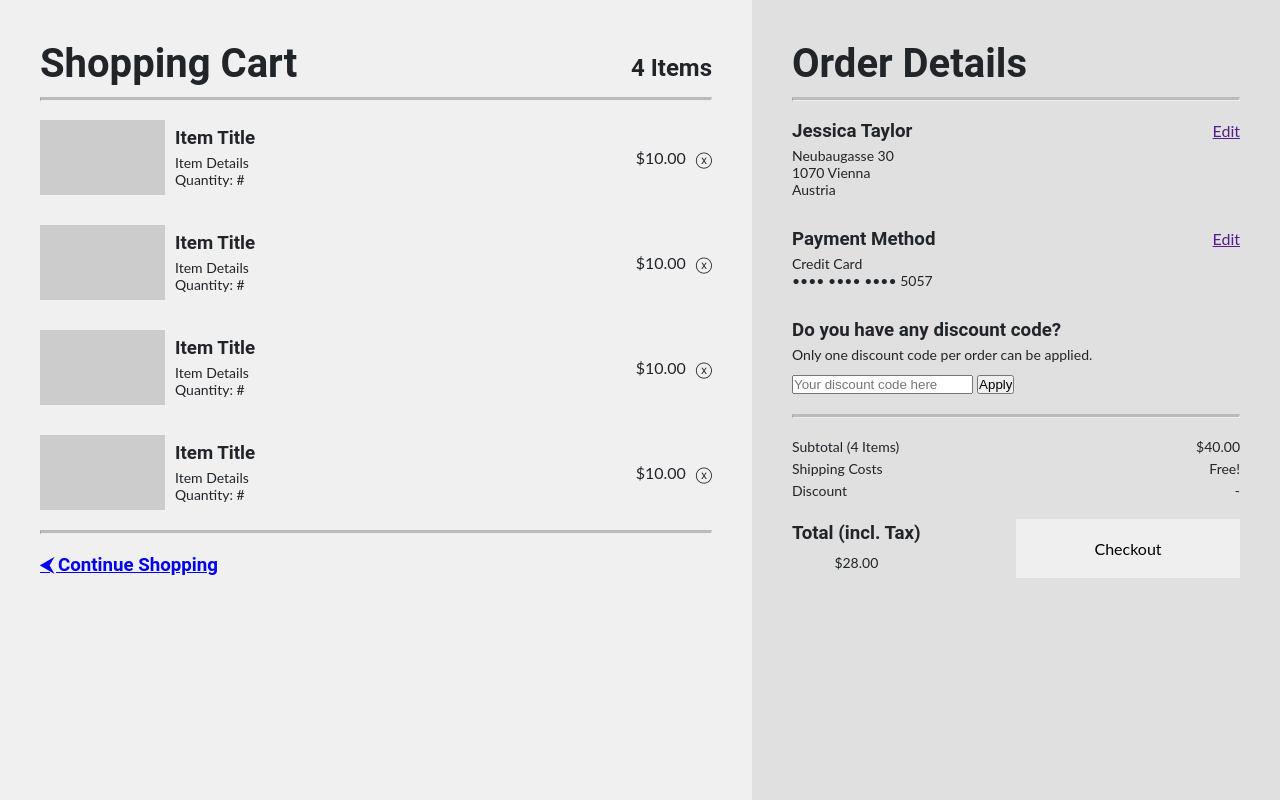
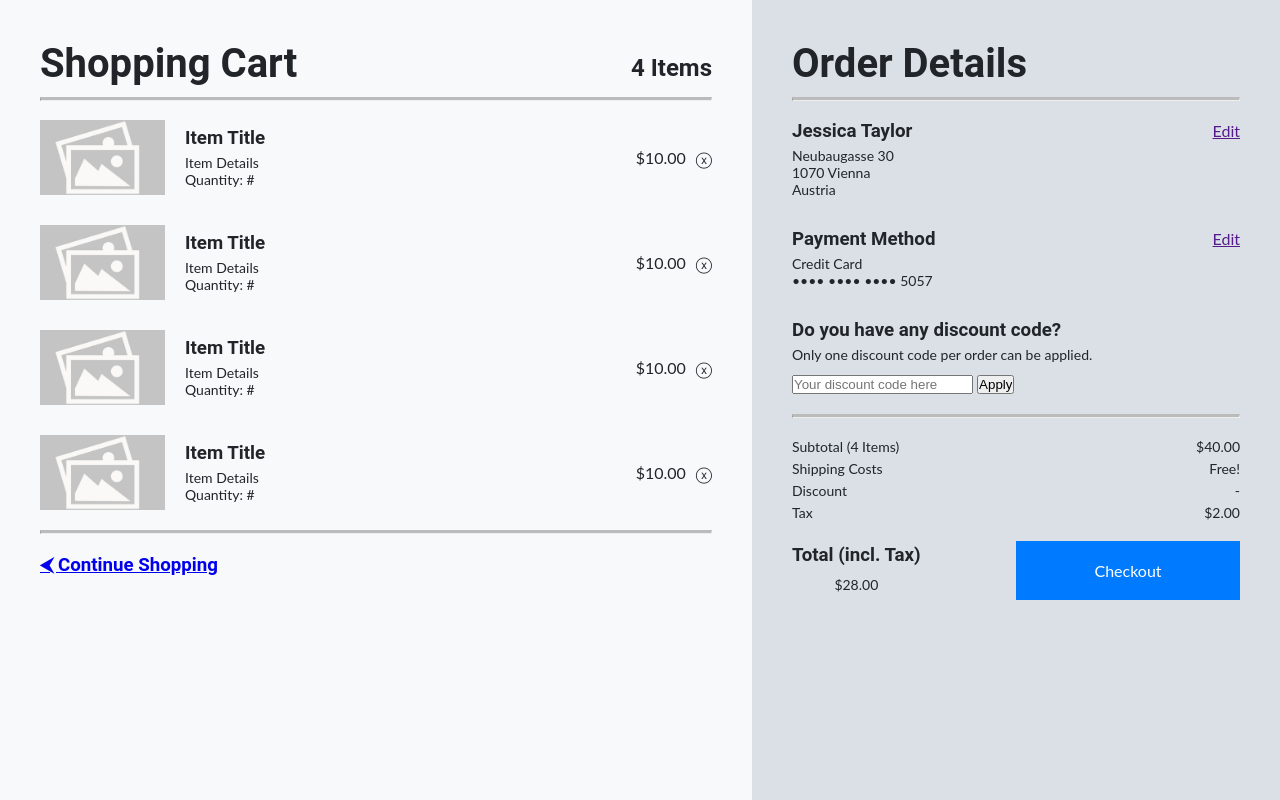
Before and after one commit to idris-yahaya/TBook, a PHP site: page /webpages/case5/billing.html in a window 1280 px wide. Run offline with PHP 8.4, Linux system fonts and the light colour scheme.

Commit message:
Apply global styling to billing page

```diff
--- a/client_frontend/includes/styles.css
+++ b/client_frontend/includes/styles.css
@@ -24,7 +24,7 @@
     --bg-dark: #dae0e5; /* Darker shade */
 
     /* Border Colors */
-    --border-color: #dee2e6; /* Border color */
+    --border-color: #bbb; /* Border color */
     --border-light: #e9ecef; /* Lighter shade */
     --border-dark: #ced4da; /* Darker shade */
 
@@ -95,4 +95,29 @@ button {
     transition: background-color 0.3s ease;
 }
 
+.primary-button {
+    background-color: var(--primary-color);
+    color: var(--bg-light);
+}
+
+.secondary-button {
+    background-color: var(--secondary-color);
+    color: var(--bg-light);
+}
+
+.primary-button:hover {
+    background-color: var(--primary-dark);
+}
+
+/* Hover effect for Secondary Button */
+.secondary-button:hover {
+    background-color: var(--secondary-dark);
+}
+
 /* Global Defaults for Forms [WIP] */
+
+        /* Divider */
+        .divider {
+            border-top: 3px solid var(--border-color);
+            height: 0px;
+        }
--- a/client_frontend/webpages/case5/billing.html
+++ b/client_frontend/webpages/case5/billing.html
@@ -29,16 +29,16 @@
             flex-direction: column;
         }
 
-        /* Shopping Cart */
+        /* Shopping Cart Column Container*/
         .left-panel-container {
-            background-color: #f0f0f0;
+            background-color: var(--bg-color);
             padding: 40px;
             flex: 1.5;
         }
 
-        /* Shopping Details */
+        /* Shopping Order Details Column Container*/
         .right-panel-container {
-            background-color: #e0e0e0;
+            background-color: var(--bg-dark);
             padding: 40px;
             flex: 1;
         }
@@ -92,13 +90,20 @@
         .item-image {
             width: 125px;
             height: 75px;
-            background-color: #ccc;
+            background-color: var(--text-light);
             margin-right: 10px;
+        }
+
+        .item-image img {
+            width: 100%;
+            height: 100%;
+            object-fit: cover;
         }
 
         .item-details {
             flex: 1;
             padding-right: 10px;
+            margin-left: 10px;
         }
 
         .item-details h3 {
@@ -278,14 +261,16 @@
                     <div class="cart-title"><h1>Shopping Cart</h1></div>
                     <div class="item-title"><h2>4 Items</h2></div>
                 </div>
-                <div class="border-section"><hr class="border"></div>
+                <div class="divider-section"><hr class="divider"></div>
             </div>
 
             <!-- Shopping Cart Section -->
             <div class="left-panel-section cart-section">
                 <!-- Cart Item Template -->
                 <div class="cart-item">
-                    <div class="item-image"></div>
+                    <div class="item-image">
+                        <img src="../../resources/images/istockphoto-1409329028-612x612.jpg" alt="">
+                    </div>
                     <div class="item-details">
                         <h3>Item Title</h3>
                         <p>Item Details</p>
@@ -296,7 +281,9 @@
                 </div>
 
                 <div class="cart-item">
-                    <div class="item-image"></div>
+                    <div class="item-image">
+                        <img src="../../resources/images/istockphoto-1409329028-612x612.jpg" alt="">
+                    </div>
                     <div class="item-details">
                         <h3>Item Title</h3>
                         <p>Item Details</p>
@@ -307,7 +294,9 @@
                 </div>
 
                 <div class="cart-item">
-                    <div class="item-image"></div>
+                    <div class="item-image">
+                        <img src="../../resources/images/istockphoto-1409329028-612x612.jpg" alt="">
+                    </div>
                     <div class="item-details">
                         <h3>Item Title</h3>
                         <p>Item Details</p>
@@ -318,7 +307,9 @@
                 </div>
 
                 <div class="cart-item">
-                    <div class="item-image"></div>
+                    <div class="item-image">
+                        <img src="../../resources/images/istockphoto-1409329028-612x612.jpg" alt="">
+                    </div>
                     <div class="item-details">
                         <h3>Item Title</h3>
                         <p>Item Details</p>
@@ -407,10 +398,10 @@
                             <div class="total-item"><p>-</p></div>
                         </div>
 
-                        <!-- <div class="total-section">
+                        <div class="total-section">
                             <div class="total-item"><p>Tax</p></div>
                             <div class="total-item"><p>$2.00</p></div>
-                        </div> -->
+                        </div>
 
                         <!-- Checkout Section -->
                         <div class="total-section checkout-section">
@@ -424,7 +415,7 @@
 
                             <!-- Checkout Submission Button -->
                             <div class="total-item checkout-button">
-                                <button type="submit">Checkout</button>
+                                <button type="submit" class="primary-button">Checkout</button>
                             </div>
                         </div>
                     </div>
```
Also changed, not shown: other parts of client_frontend/webpages/case5/billing.html (+27 -51 lines).
